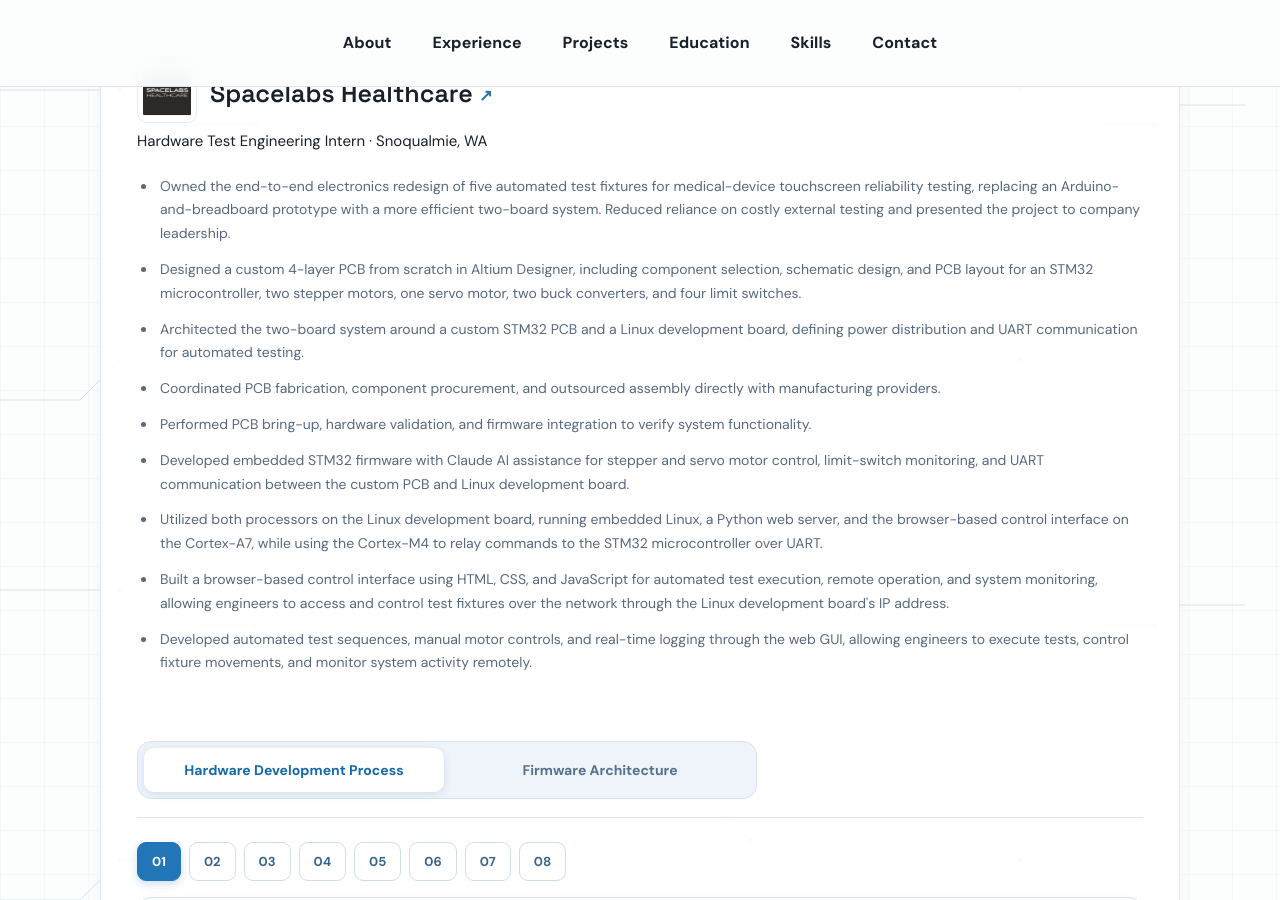
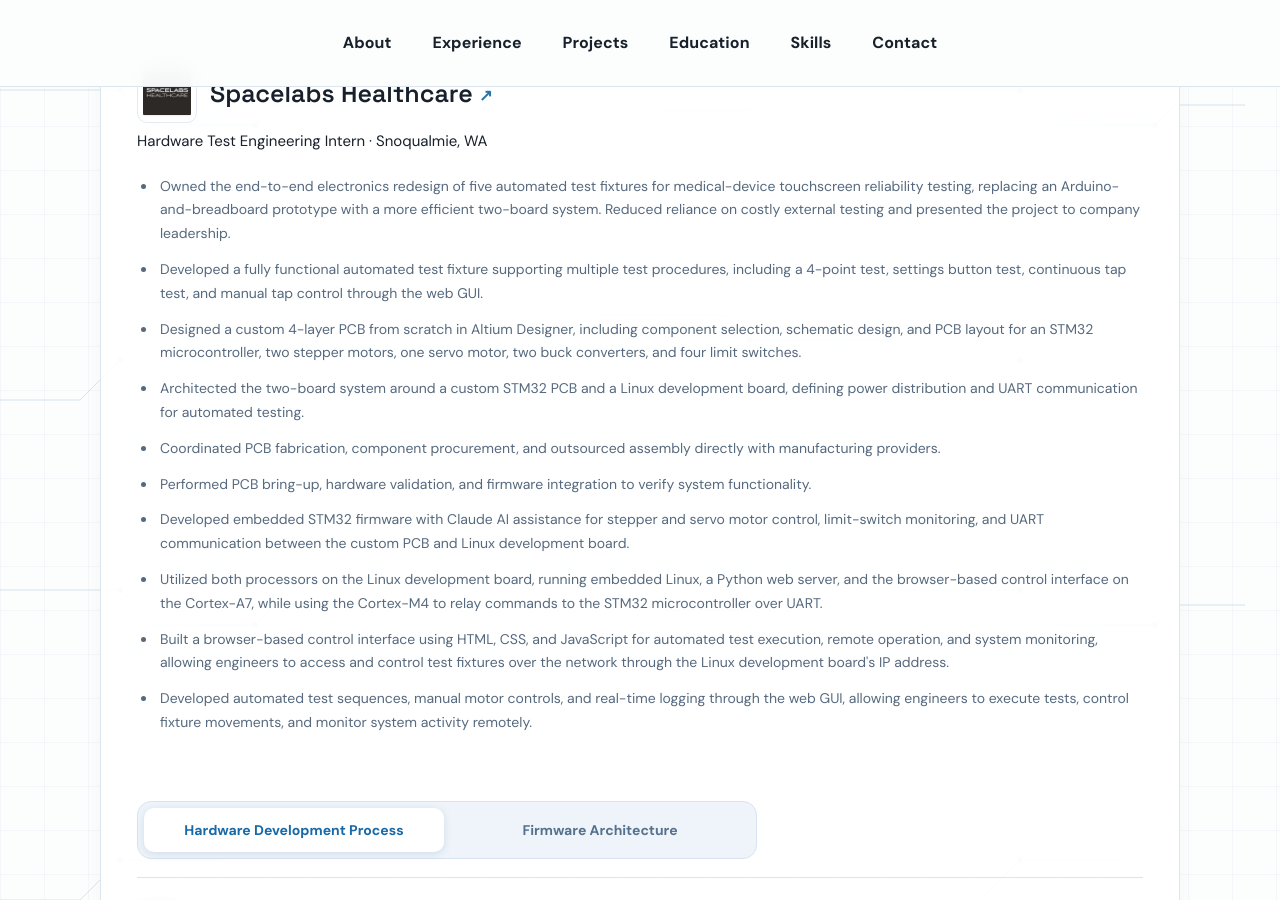
Before and after one commit to AdityaManivel/AdityaManivel.github.io, a Jekyll site: the page index.html, which Jekyll copies as it is, in a window 1280 px wide and 900 px high, scrolled down 2118 px. Built offline with Jekyll 4.4.1, drawn with Linux system fonts in a browser that asks for light colours.

Commit message:
Add Spacelabs test procedures bullet beneath internship overview

```diff
--- a/index.html
+++ b/index.html
@@ -102,6 +102,7 @@
           <span>Hardware Test Engineering Intern · Snoqualmie, WA</span>
           <ul class="experience-bullets">
             <li>Owned the end-to-end electronics redesign of five automated test fixtures for medical-device touchscreen reliability testing, replacing an Arduino-and-breadboard prototype with a more efficient two-board system. Reduced reliance on costly external testing and presented the project to company leadership.</li>
+            <li>Developed a fully functional automated test fixture supporting multiple test procedures, including a 4-point test, settings button test, continuous tap test, and manual tap control through the web GUI.</li>
             <li>Designed a custom 4-layer PCB from scratch in Altium Designer, including component selection, schematic design, and PCB layout for an STM32 microcontroller, two stepper motors, one servo motor, two buck converters, and four limit switches.</li>
             <li>Architected the two-board system around a custom STM32 PCB and a Linux development board, defining power distribution and UART communication for automated testing.</li>
             <li>Coordinated PCB fabrication, component procurement, and outsourced assembly directly with manufacturing providers.</li>
```
